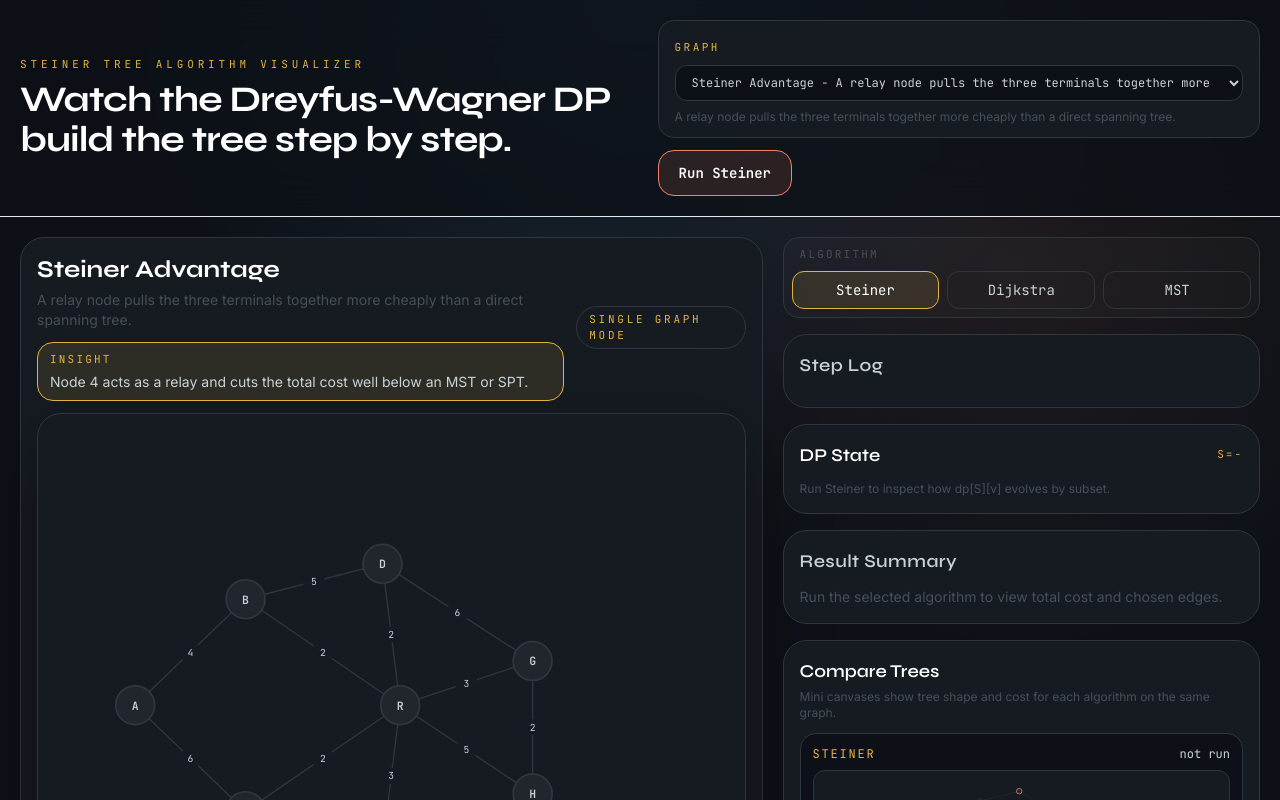
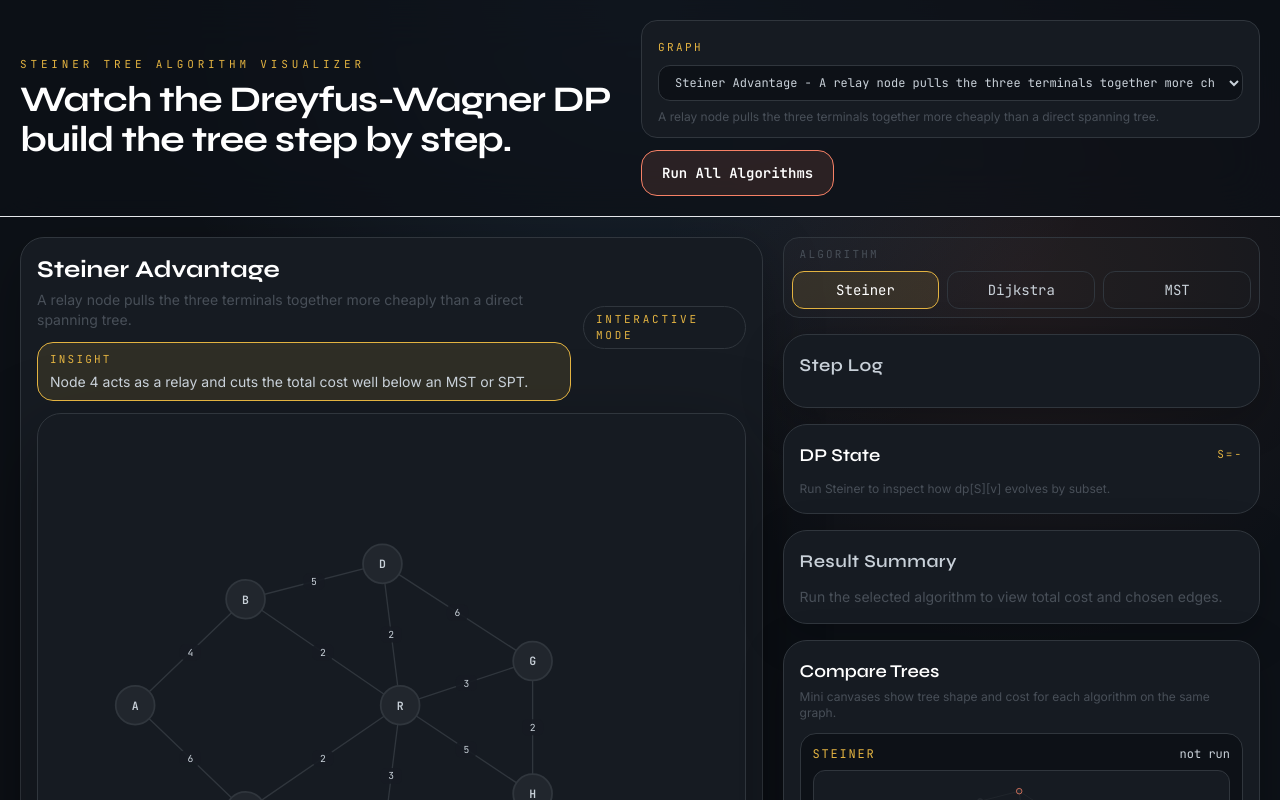
Before and after one commit to Sam27112004/Steiner_Tree_viz, a React (Vite) app: page / in a window 1280 px wide. Shown: the top 800 px of the page. Built offline with nearby package versions, Linux system fonts and the light colour scheme.

Commit message:
[Phase3] Final visual polish pass

```diff
--- a/src/components/layout/MainLayout.jsx
+++ b/src/components/layout/MainLayout.jsx
@@ -27,10 +27,10 @@ function MainLayout({ graph, renderState, steps, onRunSteiner }) {
             <GraphPicker />
             <button
               type="button"
-              className="rounded-2xl border border-[var(--color-terminal)] bg-[rgba(247,129,102,0.12)] px-5 py-3 font-mono text-sm font-semibold text-white transition hover:bg-[rgba(247,129,102,0.22)]"
+              className="rounded-2xl border border-[var(--color-terminal)] bg-[rgba(247,129,102,0.12)] px-5 py-3 font-mono text-sm font-semibold text-white transition duration-200 hover:-translate-y-0.5 hover:bg-[rgba(247,129,102,0.22)]"
               onClick={onRunSteiner}
             >
-              Run Steiner
+              Run All Algorithms
             </button>
           </div>
         </div>
@@ -38,7 +38,7 @@ function MainLayout({ graph, renderState, steps, onRunSteiner }) {
 
       <main className="mx-auto grid max-w-[1400px] gap-5 px-5 py-5 lg:grid-cols-[1.4fr_0.9fr]">
         <section className="flex min-h-0 flex-col gap-4">
-          <div className="rounded-3xl border border-border bg-surface p-4">
+          <div className="rounded-3xl border border-border bg-surface p-4 shadow-[0_18px_60px_rgba(0,0,0,0.28)] transition-shadow duration-300 hover:shadow-[0_24px_70px_rgba(0,0,0,0.34)]">
             <div className="mb-3 flex items-center justify-between gap-3">
               <div>
                 <h2 className="font-display text-2xl font-bold text-white">{graph.name}</h2>
@@ -53,7 +53,7 @@ function MainLayout({ graph, renderState, steps, onRunSteiner }) {
                 ) : null}
               </div>
               <div className="rounded-full border border-border px-3 py-1 font-mono text-[11px] uppercase tracking-[0.25em] text-[var(--color-consider)]">
-                Single graph mode
+                Interactive mode
               </div>
             </div>
             <GraphCanvas graph={graph} renderState={renderState} />
--- a/src/components/panels/ComparePanel.jsx
+++ b/src/components/panels/ComparePanel.jsx
@@ -22,8 +22,10 @@ function MiniCanvas({ graph, algorithmLabel, result, isWinner }) {
   return (
     <div
       className={`rounded-2xl border bg-[var(--color-bg)] p-3 ${
-        isWinner ? 'border-[var(--color-consider)]' : 'border-border'
-      }`}
+        isWinner
+          ? 'border-[var(--color-consider)] shadow-[0_0_0_1px_rgba(227,179,65,0.2)]'
+          : 'border-border hover:border-[var(--color-consider)]/60'
+      } group`}
     >
       <div className="mb-2 flex items-center justify-between">
         <div className="flex items-center gap-2">
@@ -41,7 +43,10 @@ function MiniCanvas({ graph, algorithmLabel, result, isWinner }) {
         </span>
       </div>
 
-      <svg viewBox="0 0 800 500" className="h-32 w-full rounded-xl border border-border bg-surface">
+      <svg
+        viewBox="0 0 800 500"
+        className="h-32 w-full rounded-xl border border-border bg-surface transition-shadow duration-200 group-hover:shadow-[inset_0_0_0_1px_rgba(227,179,65,0.2)]"
+      >
         {graph.edges.map((edge) => {
           const fromNode = graph.nodes.find((node) => node.id === edge.u)
           const toNode = graph.nodes.find((node) => node.id === edge.v)
@@ -97,7 +102,7 @@ function ComparePanel() {
       : null
 
   return (
-    <section className="rounded-3xl border border-border bg-surface p-4 text-[var(--color-node-text)]">
+    <section className="rounded-3xl border border-border bg-surface p-4 text-[var(--color-node-text)] shadow-[0_12px_44px_rgba(0,0,0,0.22)]">
       <div className="mb-3">
         <h3 className="font-display text-lg font-semibold text-white">Compare Trees</h3>
         <p className="mt-1 text-xs text-[var(--color-visited)]">
--- a/src/components/panels/ResultPanel.jsx
+++ b/src/components/panels/ResultPanel.jsx
@@ -9,7 +9,7 @@ function ResultPanel() {
   const hasResult = Boolean(result)
 
   return (
-    <section className="rounded-3xl border border-border bg-surface p-4">
+    <section className="rounded-3xl border border-border bg-surface p-4 shadow-[0_12px_44px_rgba(0,0,0,0.22)]">
       <h2 className="mb-3 font-display text-lg font-semibold tracking-wide text-[var(--color-node-text)]">
         Result Summary
       </h2>
@@ -29,7 +29,10 @@ function ResultPanel() {
             </p>
             <ul className="max-h-28 space-y-2 overflow-y-auto pr-1 text-sm">
               {result.treeEdges.map((edgeId) => (
-                <li key={edgeId} className="rounded-lg border border-border px-3 py-1.5 font-mono">
+                <li
+                  key={edgeId}
+                  className="rounded-lg border border-border px-3 py-1.5 font-mono transition-colors hover:border-[var(--color-consider)]"
+                >
                   {edgeId}
                 </li>
               ))}
--- a/src/components/panels/StepLog.jsx
+++ b/src/components/panels/StepLog.jsx
@@ -15,8 +15,8 @@ function StepLog({ steps, cursor }) {
           ref={stepIndex === cursor ? activeStepRef : null}
           className={`rounded-2xl border px-4 py-3 transition-colors ${
             stepIndex === cursor
-              ? 'border-[var(--color-consider)] bg-[rgba(227,179,65,0.12)]'
-              : 'border-transparent bg-[rgba(255,255,255,0.02)]'
+              ? 'border-[var(--color-consider)] bg-[rgba(227,179,65,0.12)] shadow-[0_0_0_1px_rgba(227,179,65,0.25)]'
+              : 'border-transparent bg-[rgba(255,255,255,0.02)] hover:border-border/70'
           }`}
         >
           <div className="mb-1 flex items-center justify-between gap-3 font-mono text-[11px] uppercase tracking-[0.2em] text-[var(--color-visited)]">
@@ -30,7 +30,7 @@ function StepLog({ steps, cursor }) {
   )
 
   return (
-    <section className="flex h-full flex-col rounded-3xl border border-border bg-surface p-4">
+    <section className="flex h-full flex-col rounded-3xl border border-border bg-surface p-4 shadow-[0_12px_44px_rgba(0,0,0,0.22)]">
       <h2 className="mb-3 font-display text-lg font-semibold tracking-wide text-[var(--color-node-text)]">
         Step Log
       </h2>
```
